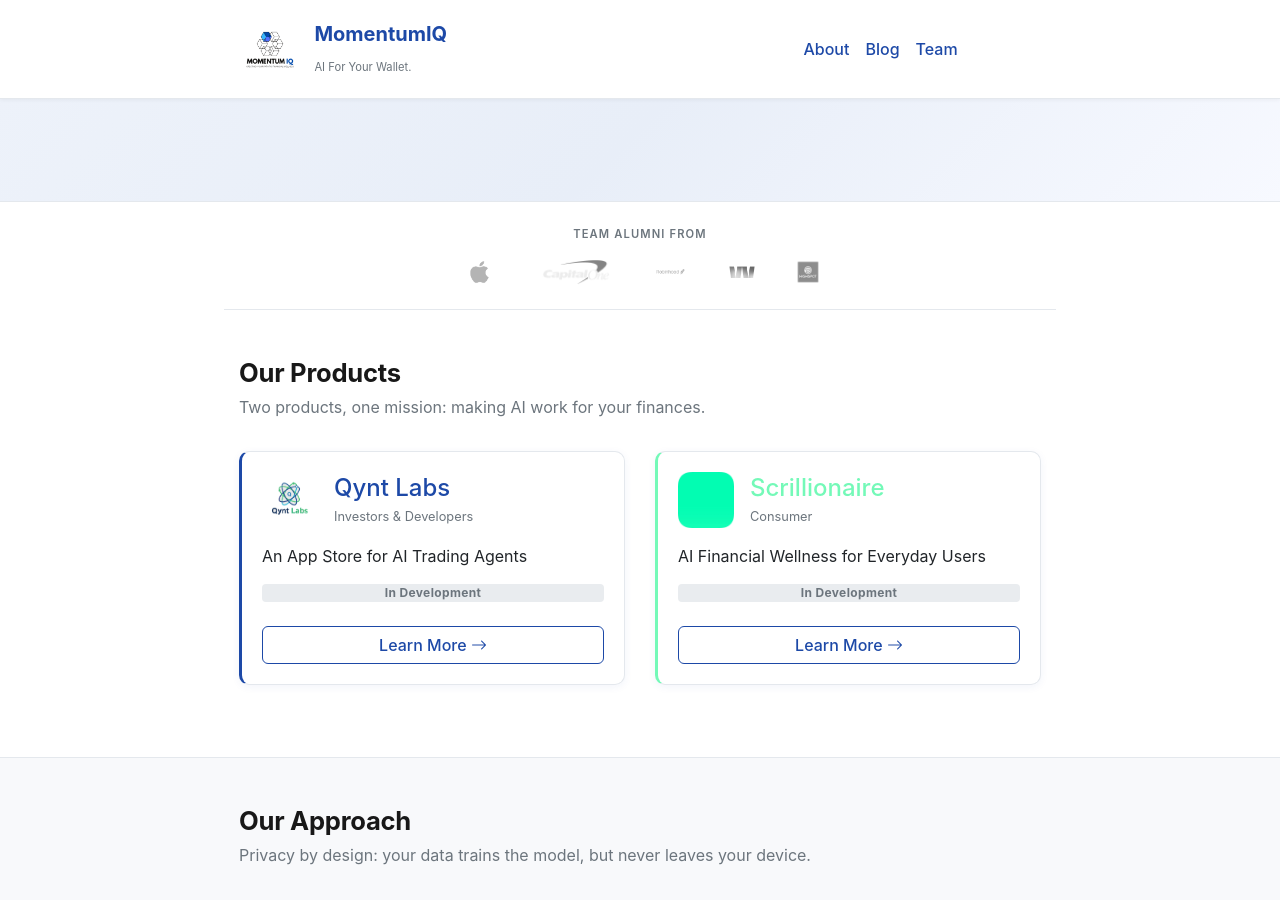
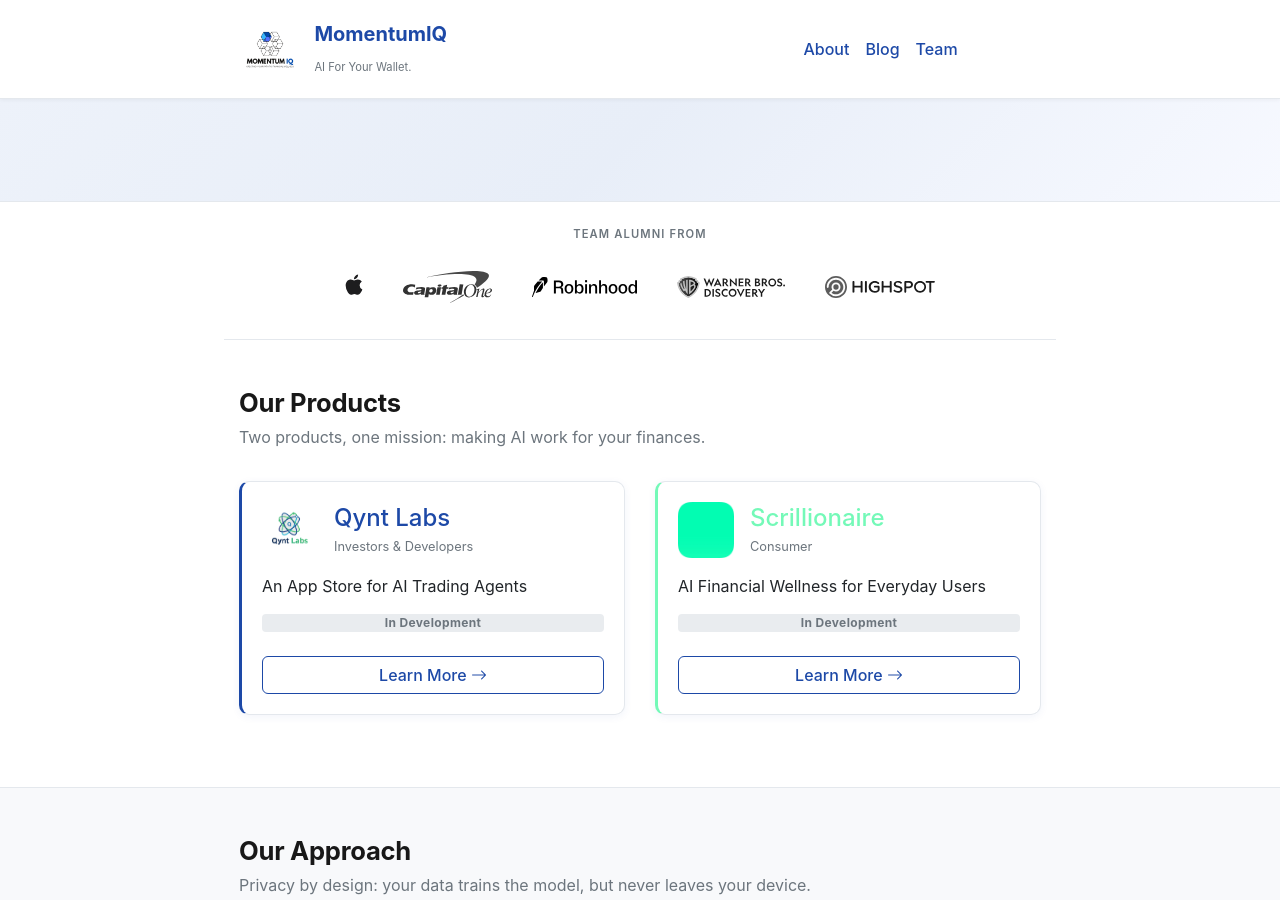
Before and after one commit to MomentumIQ/MomentumIQ-Website, a Jekyll site: the page built from index.md, in a window 1280 px wide and 900 px high, scrolled down 401 px. Built offline with Jekyll 4.4.1, drawn with Linux system fonts in a browser that asks for light colours.

Commit message:
feat(pedigree-strip): replace PNGs with fresh SVGs from company sites
Pull live SVG logos from Apple, Capital One, Robinhood, WBD, and Highspot.
Robinhood fill changed to brand green, WBD white fill darkened to #1a1a1a.
Non-Apple logos rendered greyscale; Apple shown in color at larger size.

Co-Authored-By: Claude Sonnet 4.6 <noreply@anthropic.com>

```diff
--- a/_layouts/home.html
+++ b/_layouts/home.html
@@ -15,11 +15,11 @@ layout: default
   <div class="container">
     <p class="text-center text-muted mb-3" style="font-size:0.7rem; letter-spacing:0.1em; text-transform:uppercase; font-weight:600;">Team alumni from</p>
     <div class="d-flex justify-content-center align-items-center flex-wrap" style="gap: 2.5rem;">
-      <img src="/assets/images/apple.png" height="26" style="filter:grayscale(100%); opacity:0.7;" alt="Apple">
-      <img src="/assets/images/capital-one.png" height="26" style="filter:grayscale(100%); opacity:0.7;" alt="Capital One">
-      <img src="/assets/images/robinhood.png" height="26" style="filter:grayscale(100%); opacity:0.7;" alt="Robinhood">
-      <img src="/assets/images/warner-media.png" height="26" style="filter:grayscale(100%); opacity:0.7;" alt="WarnerMedia">
-      <img src="/assets/images/highspot.png" height="26" style="filter:grayscale(100%); opacity:0.7;" alt="Highspot">
+      <img src="/assets/images/apple.svg" height="56" alt="Apple">
+      <img src="/assets/images/capital-one.svg" height="32" style="filter:grayscale(100%);" alt="Capital One">
+      <img src="/assets/images/robinhood.svg" height="20" style="filter:grayscale(100%);" alt="Robinhood">
+      <img src="/assets/images/warner-media.svg" height="22" style="filter:grayscale(100%);" alt="WarnerMedia">
+      <img src="/assets/images/highspot.svg" height="22" style="filter:grayscale(100%);" alt="Highspot">
     </div>
   </div>
 </div>
```
Also changed, not shown: _layouts/about.html (+5 -5 lines), assets/images/apple.svg (added), assets/images/capital-one.svg (added), assets/images/highspot.svg (added), assets/images/robinhood.svg (added), assets/images/warner-media.svg (added).
